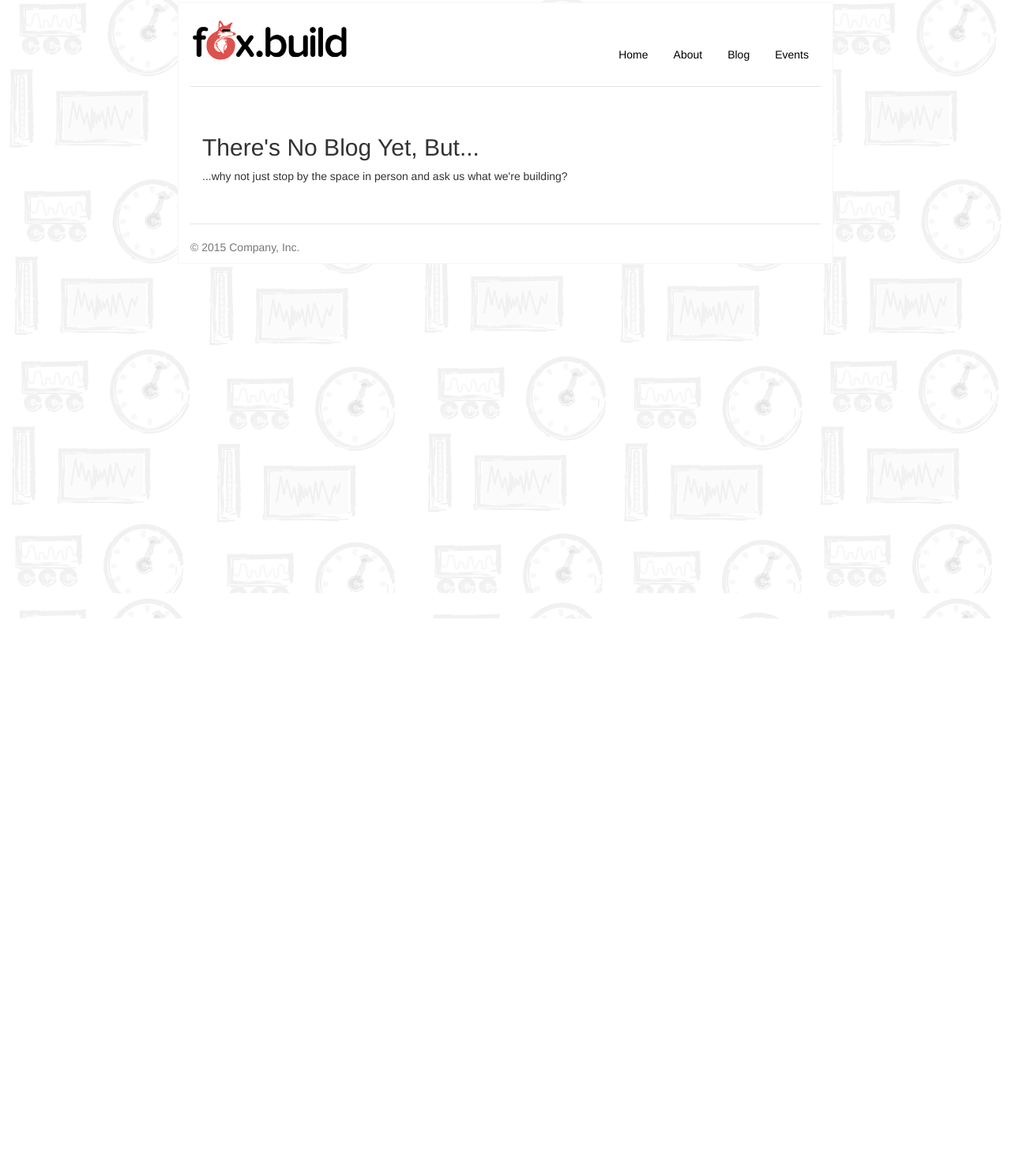
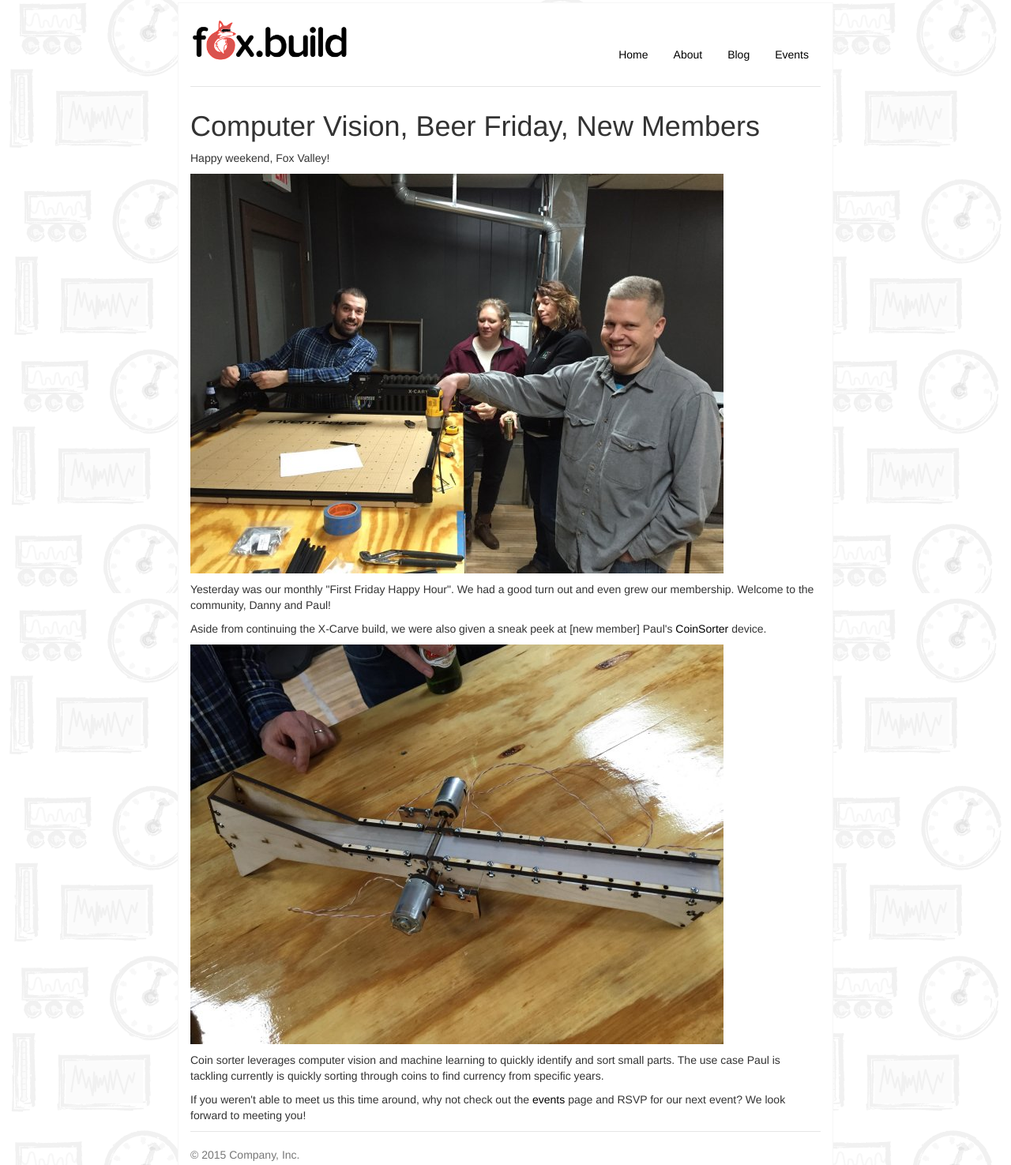
Before and after one commit to FoxDotBuild/TheFoxShop.github.io, a plain HTML site: page blog/blog/2016/computer-vision-beer-friday-new-members.erb.html in a window 1280 px wide. Shown: the part 17-1492 px from the top of the page at 79% size. Before the commit the page ends 800 px from the top, so only its background shows below. Drawn offline with Linux system fonts and the light colour scheme.

Commit message:
Automated commit at 2016-02-07 02:30:41 UTC by middleman-deploy 1.0.0

```diff
--- a/blog.html
+++ b/blog/blog/2016/computer-vision-beer-friday-new-members.erb.html
@@ -7,10 +7,10 @@
     <meta name="description" content="A makerspace in St. Charles Illinois.">
     <meta name="author" content="Rick Carlino">
     <link rel="icon" href="/images/favicon.ico">
-    <title>Fox.Build</title>
+    <title>Computer Vision, Beer Friday, New Members</title>
     <link href="/stylesheets/bootstrap-3f25ef90.css" rel="stylesheet" type="text/css" /><link href="/stylesheets/jumbotron-narrow-50562df7.css" rel="stylesheet" type="text/css" /><link href="/stylesheets/style-2afadb24.css" rel="stylesheet" type="text/css" />
   </head>
-  <body class="blog">
+  <body class="blog blog_blog blog_blog_2016 blog_blog_2016_computer-vision-beer-friday-new-members">
     <div class="container">
       <div class="header clearfix">
   <nav>
@@ -24,14 +24,23 @@
   <a href="/"><img src="/images/foxshop-logo-72901936.png" width="200px" height="auto"></a>
 </div>
 
-      <div class="row marketing">
-  <div class="col-lg-12">
-    <h2>There's No Blog Yet, But...</h2>
-    <p>...why not just stop by the space in person and ask us what we're building?</p>
-  </div>
-</div>
 
-      <footer class="footer">
+<h1>Computer Vision, Beer Friday, New Members</h1>
+<p>Happy weekend, Fox Valley!</p>
+
+<p><img alt="" src="/blog/xcarve_build-8eece77e.jpg" /></p>
+
+<p>Yesterday was our monthly "First Friday Happy Hour". We had a good turn out and even grew our membership. Welcome to the community, Danny and Paul!</p>
+
+<p>Aside from continuing the X-Carve build, we were also given a sneak peek at [new member] Paul's <a href="http://gemhunt.com/">CoinSorter</a> device.</p>
+
+<p><img alt="" src="/blog/coin_sorter-410b4e74.jpg" /></p>
+
+<p>Coin sorter leverages computer vision and machine learning to quickly identify and sort small parts. The use case Paul is tackling currently is quickly sorting through coins to find currency from specific years.</p>
+
+<p>If you weren't able to meet us this time around, why not check out the <a href="http://www.meetup.com/Fox-Build-Coworking-Hacking-Maker-Space-in-St-Charles/">events</a> page and RSVP for our next event? We look forward to meeting you!</p>
+
+    <footer class="footer">
   <p>© 2015 Company, Inc.</p>
 </footer>
 
```
Also changed, not shown: about.html (+4 -3 lines), blog/blog/2016/xcarve-construction-continues.html (+4 -2 lines), blog/index.html (+24 -3 lines), index.html (+3 -2 lines), blog/coin_sorter-410b4e74.jpg (added), blog/xcarve_build-8eece77e.jpg (added), 1 other file.
